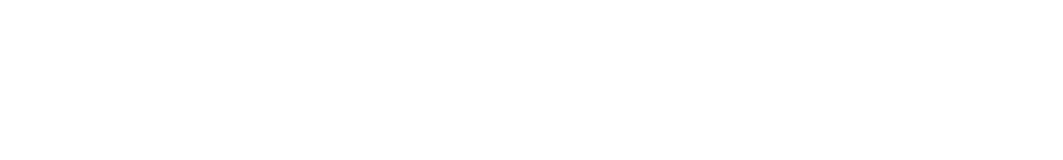
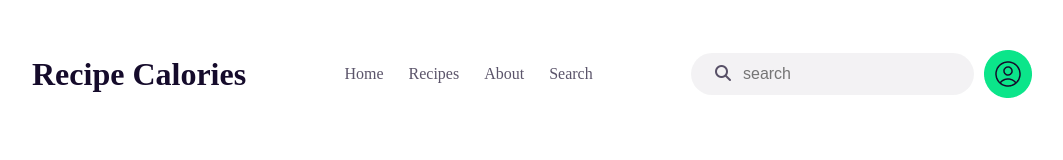
Before and after one commit to Rabby1062/recipe-calories, a plain HTML site: page index.html in a window 1280 px wide. Shown: the whole page, without its empty margins (108-1171 px from the left). Drawn offline with Linux system fonts and the light colour scheme.

Commit message:
Header Nav Added

```diff
--- a/index.html
+++ b/index.html
@@ -4,7 +4,40 @@
     <meta charset="UTF-8" />
     <meta name="viewport" content="width=device-width, initial-scale=1.0" />
     <title>Recipe Calories</title>
+    <link
+      rel="stylesheet"
+      href="https://cdnjs.cloudflare.com/ajax/libs/font-awesome/6.7.1/css/all.min.css"
+      integrity="sha512-5Hs3dF2AEPkpNAR7UiOHba+lRSJNeM2ECkwxUIxC1Q/FLycGTbNapWXB4tP889k5T5Ju8fs4b1P5z/iB4nMfSQ=="
+      crossorigin="anonymous"
+      referrerpolicy="no-referrer"
+    />
     <link rel="stylesheet" href="style.css" />
   </head>
-  <body></body>
+
+  <body>
+    <!-- header start -->
+    <header>
+      <div class="container">
+        <div class="nav">
+          <h1>Recipe Calories</h1>
+          <div>
+            <ul>
+              <li><a href="#">Home</a></li>
+              <li><a href="#">Recipes</a></li>
+              <li><a href="#">About</a></li>
+              <li><a href="#">Search</a></li>
+            </ul>
+          </div>
+          <div class="searcebar">
+            <div class="input">
+              <i class="fa-solid fa-magnifying-glass"></i>
+              <input class="search" type="search" placeholder="search" />
+            </div>
+            <img src="img/Frame 5.png" alt="" />
+          </div>
+        </div>
+      </div>
+    </header>
+    <!-- header end -->
+  </body>
 </html>
--- a/style.css
+++ b/style.css
@@ -0,0 +1,64 @@
+* {
+  margin: 0;
+  padding: 0;
+}
+
+body {
+  overflow-x: hidden;
+}
+
+header {
+  align-items: center;
+}
+
+.container {
+  margin: 50px 140px;
+}
+
+.nav {
+  display: flex;
+  justify-content: space-between;
+  align-items: center;
+}
+.nav h1 {
+  color: #150b2b;
+  font-size: 32px;
+  font-weight: 600;
+}
+.nav ul {
+  display: flex;
+  gap: 25px;
+}
+.nav ul li {
+  list-style: none;
+}
+
+.nav ul li a {
+  text-decoration: none;
+  color: #150b2bb3;
+}
+
+.input {
+  border-radius: 25px;
+  padding: 12px 24px;
+  border: none;
+  background-color: #150b2b0d;
+  margin-right: 10px;
+}
+.input i {
+  align-items: center;
+  color: #150b2bb3;
+}
+.search {
+  border: none;
+  background-color: transparent;
+  padding-left: 8px;
+  font-size: 16px;
+}
+.searcebar {
+  display: flex;
+  align-items: center;
+}
+.search:focus-visible {
+  outline: 0;
+}
```
Also changed, not shown: img/Frame 5.png (added).
